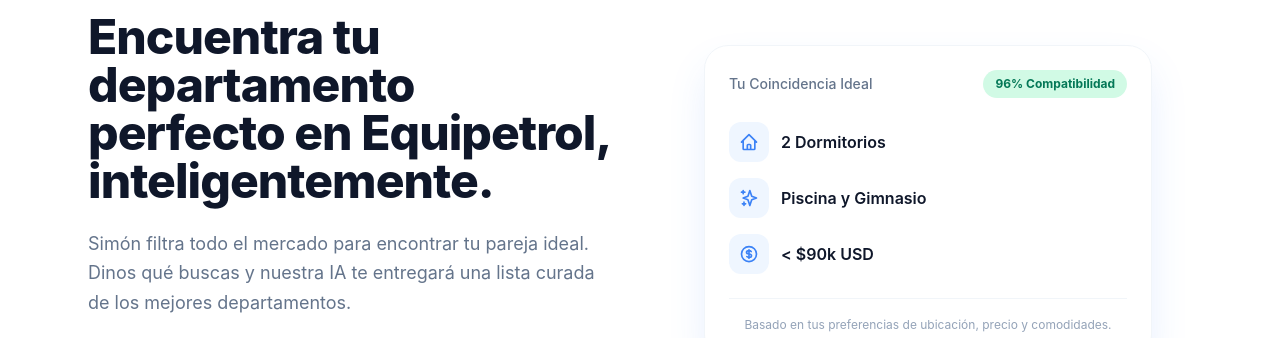
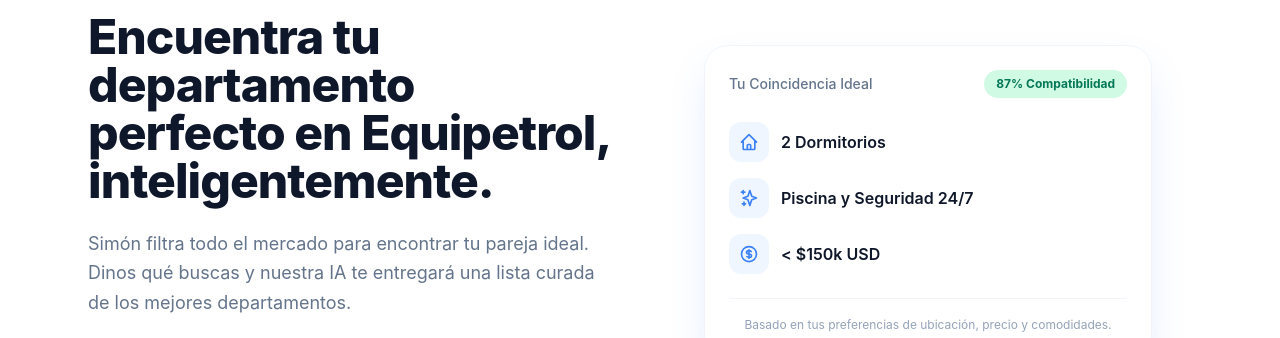
Before and after one commit to luismorigin/sici, a Next.js app in the folder simon-mvp/: page / in a window 1280 px wide. Shown: the part 165-503 px from the top of the page. Built offline with nearby package versions, Linux system fonts and the light colour scheme; no server answers; the database is empty.

Commit message:
fix(landing): actualizar data hardcodeada con valores reales Ene 2026
- MatchCard: compatibilidad 96→87, precioMax $90k→$150k, amenities reales
- PremiumSection: precio referencia $90k→$150k

Co-Authored-By: Claude Opus 4.5 <noreply@anthropic.com>

```diff
--- a/simon-mvp/src/components/landing/MatchCard.tsx
+++ b/simon-mvp/src/components/landing/MatchCard.tsx
@@ -8,10 +8,10 @@ interface MatchCardProps {
 }
 
 export default function MatchCard({
-  compatibilidad = 96,
+  compatibilidad = 87,
   dormitorios = 2,
-  amenities = ['Piscina', 'Gimnasio'],
-  precioMax = 90000
+  amenities = ['Piscina', 'Seguridad 24/7'],
+  precioMax = 150000
 }: MatchCardProps) {
   return (
     <motion.div
--- a/simon-mvp/src/components/landing/PremiumSection.tsx
+++ b/simon-mvp/src/components/landing/PremiumSection.tsx
@@ -60,7 +60,7 @@ export default function PremiumSection() {
 
             {/* Subtitle */}
             <p className="text-xl text-slate-300 max-w-2xl mx-auto mb-8">
-              ¿Vas a tomar una decisión de $90,000? No lo hagas a ciegas.
+              ¿Vas a tomar una decisión de $150,000? No lo hagas a ciegas.
               <br />
               <span className="text-slate-400">Obtén seguridad total, detección de riesgos y una proyección clara de valor antes de firmar nada.</span>
             </p>
```
